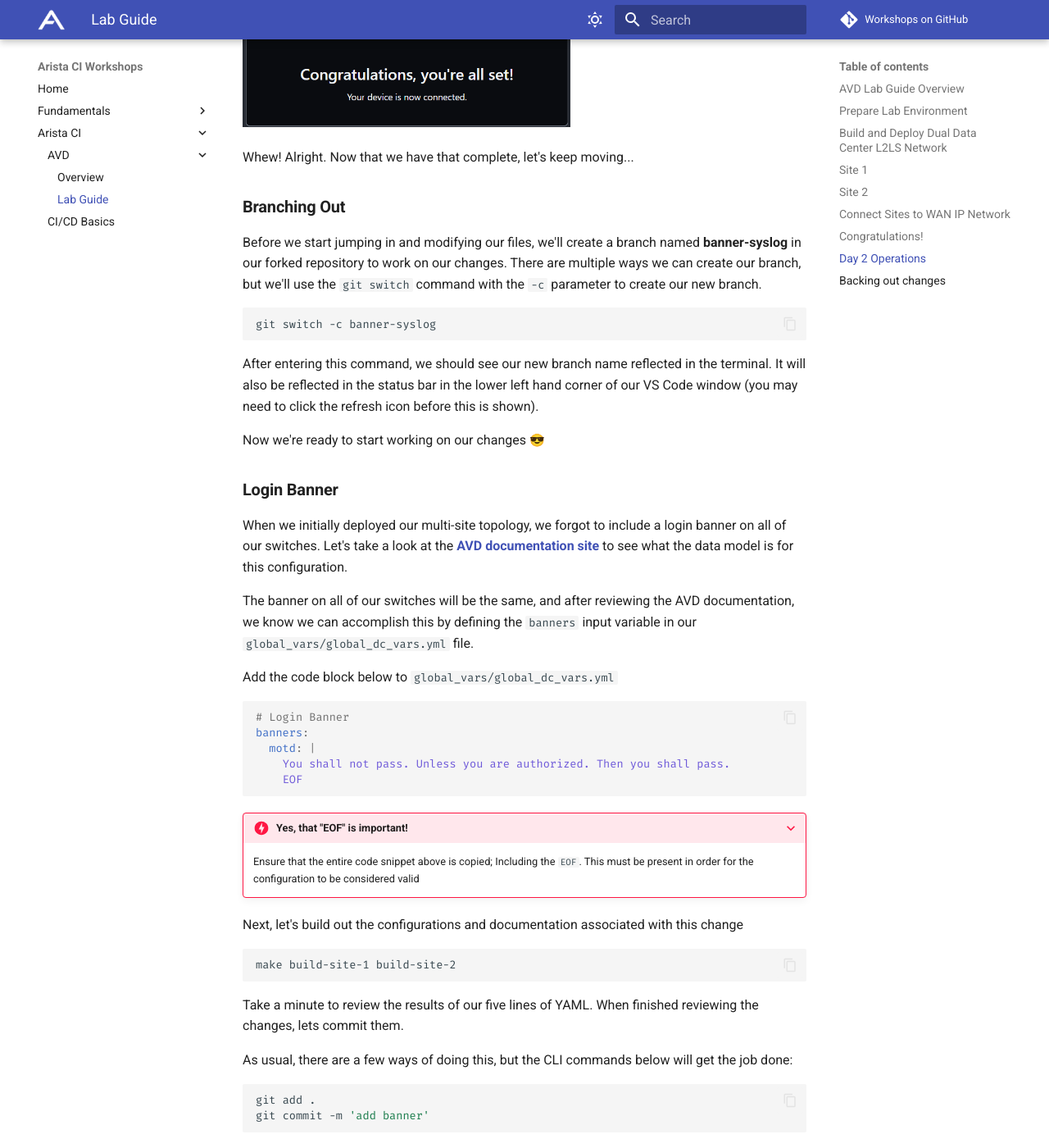
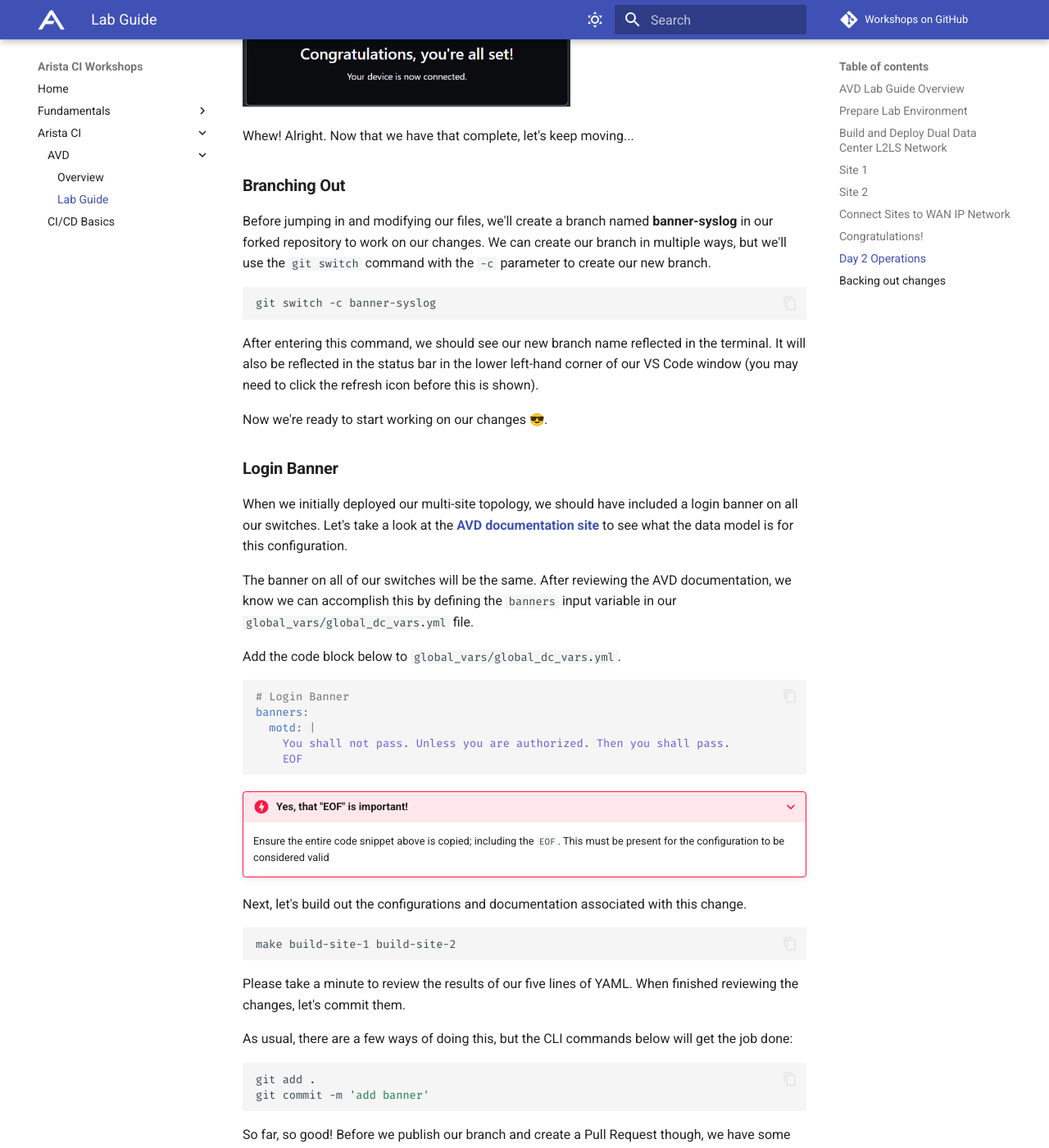
Before and after one commit to aristanetworks/avd-workshops, an MkDocs documentation site: the page built from workshops/avd-lab-guide.md, in a window 1280 px wide and 1400 px high, scrolled down 12821 px. Shown: the whole window at 82% size. Built offline with MkDocs 1.6.1 and Material for MkDocs 9.7.7, drawn with Linux system fonts in a browser that asks for light colours; emoji names are drawn with the system emoji font; comment, search, counter and statistics services are not loaded; some of the changed text lies outside the part shown.

Commit message:
minor edits from Julio

````diff
--- a/workshops/avd-lab-guide.md
+++ b/workshops/avd-lab-guide.md
@@ -54,7 +54,7 @@
 pip3 install -r ${ARISTA_AVD_DIR}/arista/avd/requirements.txt
 ```
 
-???+ Warning "IMPORTANT"
+???+ Warning "Important"
 
     You must run these commands when you start your lab or a new shell (terminal).
 
@@ -369,7 +369,7 @@
 
 ### **Test traffic between sites**
 
-From `s1-host1` ping both `s2-host1` & `s2-host2`
+From `s1-host1` ping both `s2-host1` & `s2-host2`.
 
 ``` bash
 # s2-host1
@@ -387,12 +387,12 @@
 
 ## **Day 2 Operations**
 
-Our multi-site L2LS network is working great. But, before too long, it will be time to make some changes
-to our configurations. Lucky for us, that time is today!
+Our multi-site L2LS network is working great. But, before too long, it will be time to change
+our configurations. Lucky for us, that time is today!
 
 ### **Cleaning Up**
 
-Before going any further, let's make sure we have a clean repo by committing the changes we've made
+Before going any further, let's ensure we have a clean repo by committing the changes we've made
 up to this point. The CLI commands below can accomplish this, but the VS Code Source Control GUI
 can be used as well.
 
@@ -412,23 +412,23 @@
 
 ![VS Code GitHub Sign in Prompt](assets/images/git_login_request.png){: style="width:400px"}
 
-Choose **Allow** and another prompt will come up, showing your unique login code:
+Choose **Allow**, and another prompt will come up, showing your unique login code:
 
 ![VS Code GitHub Login Code Prompt](assets/images/git_login_code.png){: style="width:400px"}
 
-Choose **Copy & Continue to GitHub** and *another* prompt will come up asking if it's ok to open an external website (GitHub)
+Choose **Copy & Continue to GitHub**, and *another* prompt will come up asking if it's ok to open an external website (GitHub).
 
 ![VS Code External Site Prompt](assets/images/git_login_external_site.png){: style="width:400px"}
 
-Choose **Open** and then an external site (GitHub) will open, asking for your login code
+Choose **Open** and then an external site (GitHub) will open, asking for your login code.
 
 ![GitHub Login Code Entry](assets/images/git_login_code_entry.png){: style="width:400px"}
 
-Paste in your login code and choose **Continue**. You will then be prompted to Authorize VS Code
+Paste in your login code and choose **Continue**. You will then be prompted to Authorize VS Code.
 
 ![GitHub Authorize VS Code](assets/images/git_login_authorize_vscode.png){: style="width:400px"}
 
-Choose **Authorize Visual-Studio-Code** and you should be presented with the coveted Green Check Mark!
+Choose **Authorize Visual-Studio-Code**, and you should be presented with the coveted Green Check Mark!
 
 ![VS Code Git Login Complete](assets/images/git_login_complete.png){: style="width:400px"}
 
@@ -436,8 +436,8 @@
 
 ### **Branching Out**
 
-Before we start jumping in and modifying our files, we'll create a branch named **banner-syslog** in our
-forked repository to work on our changes. There are multiple ways we can create our branch, but we'll use
+Before jumping in and modifying our files, we'll create a branch named **banner-syslog** in our
+forked repository to work on our changes. We can create our branch in multiple ways, but we'll use
 the `git switch` command with the `-c` parameter to create our new branch.
 
 ```bash
@@ -445,21 +445,21 @@
 ```
 
 After entering this command, we should see our new branch name reflected in the terminal. It will also be
-reflected in the status bar in the lower left hand corner of our VS Code window (you may need to click the refresh icon
+reflected in the status bar in the lower left-hand corner of our VS Code window (you may need to click the refresh icon
 before this is shown).
 
-Now we're ready to start working on our changes :sunglasses:
+Now we're ready to start working on our changes :sunglasses:.
 
 ### **Login Banner**
 
-When we initially deployed our multi-site topology, we forgot to include a login banner on all of our switches.
+When we initially deployed our multi-site topology, we should have included a login banner on all our switches.
 Let's take a look at the **[AVD documentation site](https://avd.arista.com/4.1/roles/eos_cli_config_gen/docs/tables/banners.html?h=banners)** to see what the
 data model is for this configuration.
 
-The banner on all of our switches will be the same, and after reviewing the AVD documentation, we know we can accomplish this by defining the `banners` input variable
+The banner on all of our switches will be the same. After reviewing the AVD documentation, we know we can accomplish this by defining the `banners` input variable
 in our `global_vars/global_dc_vars.yml` file.
 
-Add the code block below to `global_vars/global_dc_vars.yml`
+Add the code block below to `global_vars/global_dc_vars.yml`.
 
 ```yaml
 # Login Banner
@@ -470,16 +470,16 @@
 ```
 
 ???+ danger "Yes, that "EOF" is important!"
-    Ensure that the entire code snippet above is copied; Including the `EOF`. This must be present in order for the configuration to be
+    Ensure the entire code snippet above is copied; including the `EOF`. This must be present for the configuration to be
     considered valid
 
-Next, let's build out the configurations and documentation associated with this change
+Next, let's build out the configurations and documentation associated with this change.
 
 ```bash
 make build-site-1 build-site-2
 ```
 
-Take a minute to review the results of our five lines of YAML. When finished reviewing the changes, lets commit them.
+Please take a minute to review the results of our five lines of YAML. When finished reviewing the changes, let's commit them.
 
 As usual, there are a few ways of doing this, but the CLI commands below will get the job done:
 
@@ -492,14 +492,14 @@
 
 ### **Syslog Server**
 
-Our next Day 2 change is to add a syslog server configuration to all of our switches. Once again, we'll take
+Our next Day 2 change is adding a syslog server configuration to all our switches. Once again, we'll take
 a look at the **[AVD documentation site](https://avd.arista.com/4.1/roles/eos_cli_config_gen/docs/tables/logging.html?h=logging)** to see the
 data model associated with the `logging` input variable.
 
-Just like with our banner, the syslog server configuration will be consistent on all of our switches. Because of this, we can also put this into
+Like our banner operation, the syslog server configuration will be consistent on all our switches. Because of this, we can also put this into
 our `global_vars/global_dc_vars.yml` file.
 
-Add the code block below to `global_vars/global_dc_vars.yml`
+Add the code block below to `global_vars/global_dc_vars.yml`.
 
 ```yaml
 # Syslog
@@ -512,7 +512,7 @@
         - name: 10.200.1.108
 ```
 
-Finally, let's build out our configurations
+Finally, let's build out our configurations.
 
 ```bash
 make build-site-1 build-site-2
@@ -576,20 +576,20 @@
 
 #### **Branch Time**
 
-Before we jump in, let's get a new branch created for our work. We'll call this branch **add-leafs**
+Before jumping in, let's create a new branch for our work. We'll call this branch **add-leafs**.
 
 ```bash
 git switch -c add-leafs
 ```
 
-Now that we have our branch created, let's get to work!
+Now that we have our branch created let's get to work!
 
 #### **Inventory Update**
 
 First, we'll want to add our new switches, named **s1-leaf5** and **s1-leaf6**, into our inventory file. We'll add them
 as members of the `SITE1_LEAFS` group.
 
-Add the following two lines under `s1-leaf4` in `sites/site_1/inventory.yml`
+Add the following two lines under `s1-leaf4` in `sites/site_1/inventory.yml`.
 
 ```yaml
 s1-leaf5:
@@ -630,7 +630,7 @@
             SITE1_LEAFS:
     ```
 
-Next, let's add our new Leaf switches into `sites/site_1/group_vars/SITE1_FABRIC.yml`
+Next, let's add our new Leaf switches into `sites/site_1/group_vars/SITE1_FABRIC.yml`.
 
 These new switches will go into **RACK3**, leverage MLAG for multi-homing, and will have locally
 connected endpoints in VLANs `10` and `20`.
@@ -641,7 +641,7 @@
 On the spines, interface `Ethernet9` will be used to connect to s1-leaf5, while `Ethernet10`
 will be used to connect to s1-leaf6.
 
-Starting at line 64, add the following code block into `sites/site_1/group_vars/SITE1_FABRIC.yml`
+Starting at line 64, add the following code block into `sites/site_1/group_vars/SITE1_FABRIC.yml`.
 
 ``` yaml
 - group: RACK3
@@ -786,10 +786,10 @@
 ```
 
 ???+ danger "Important"
-    Interfaces `Ethernet9` and `Ethernet10` do not actually exist on the Spines. Because of this, we
-    will **not** run a deploy command, since it would fail.
+    Interfaces `Ethernet9` and `Ethernet10` do not exist on the Spines. Because of this, we
+    will **not** run a deploy command since it would fail.
 
-Take a moment and review the results of our changes via the source control functionality in VS Code.
+Please take a moment and review the results of our changes via the source control functionality in VS Code.
 
 Finally, we'll commit our changes and publish our branch. Again, we can use the VS Code Source Control GUI for this,
 or via the CLI using the commands below:
````
Also changed, not shown: other parts of workshops/avd-lab-guide.md (+15 -15 lines).
